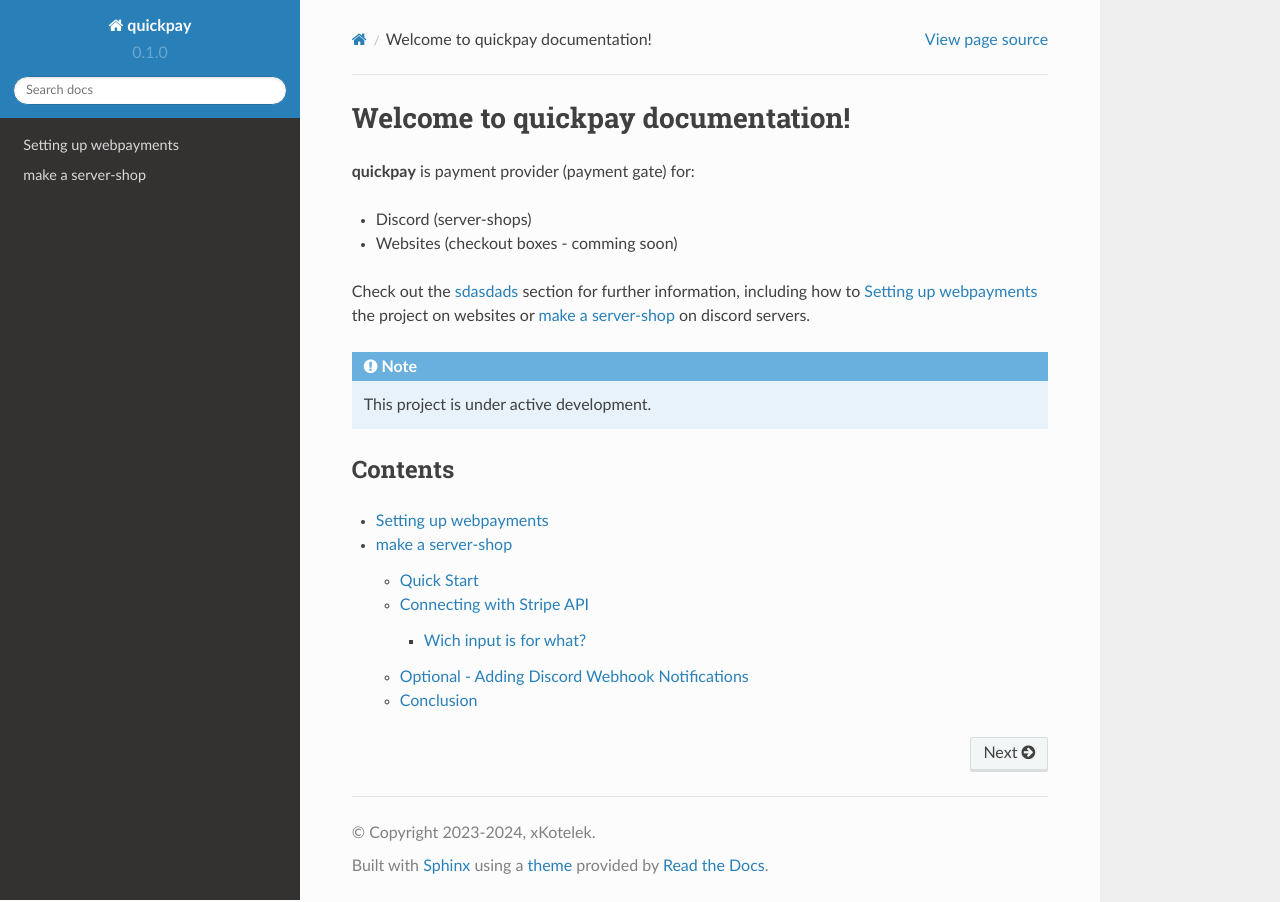
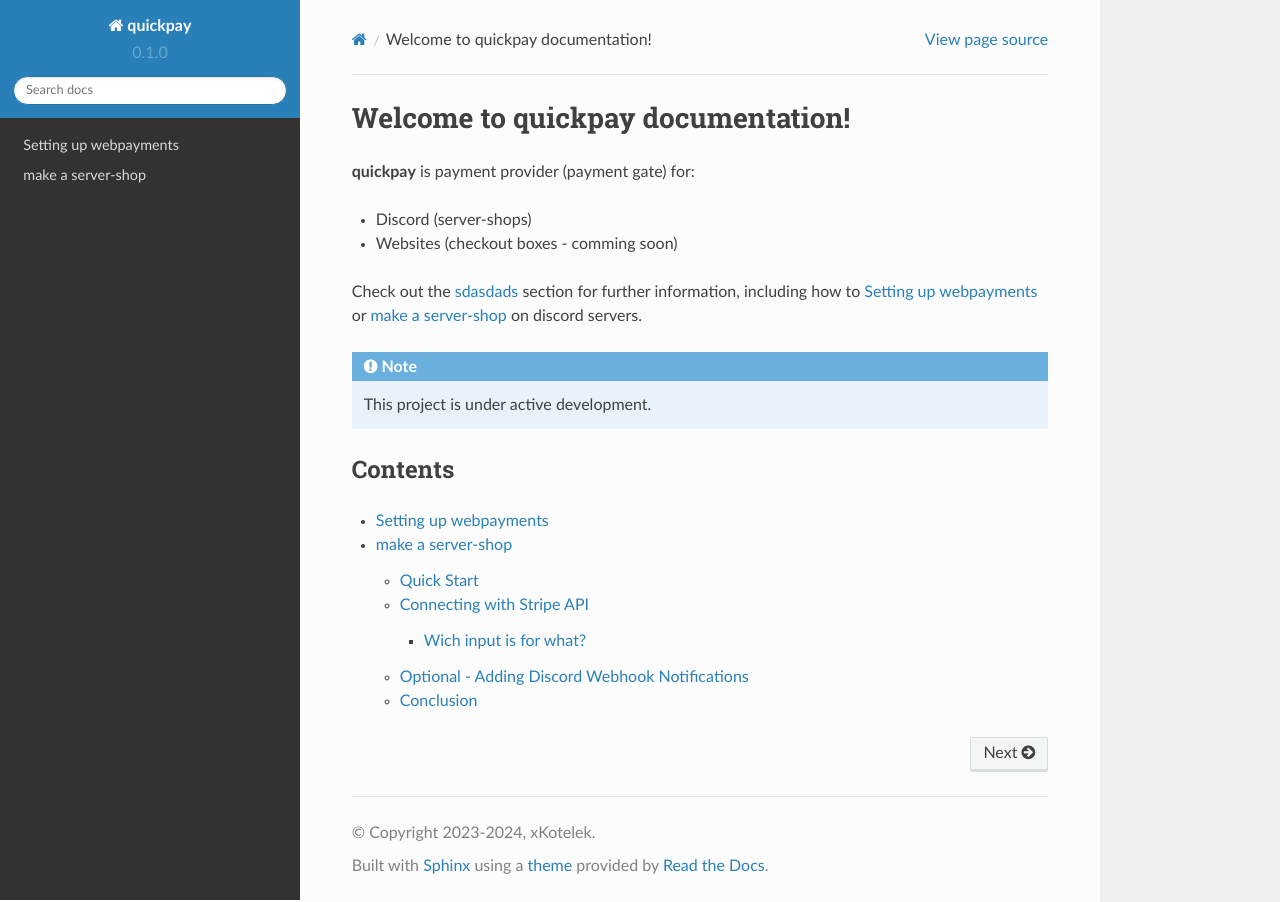
Before and after one commit to xKotelek/quickpay-docs, a Sphinx documentation site: the page built from docs/source/index.rst, in a window 1280 px wide. Built offline with Sphinx 7.4.7 and the Read the Docs theme 2.0.0, drawn with Linux system fonts in a browser that asks for light colours.

Commit message:
Update index.rst

```diff
--- a/docs/source/index.rst
+++ b/docs/source/index.rst
@@ -8,7 +8,7 @@ Welcome to quickpay documentation!
 * Websites (checkout boxes - comming soon)
 
 Check out the :doc:`quickstart` section for further information, including
-how to :doc:`usageweb` the project on websites or :doc:`usagedc` on discord servers.
+how to :doc:`usageweb` or :doc:`usagedc` on discord servers.
 
 .. note::
 
```
